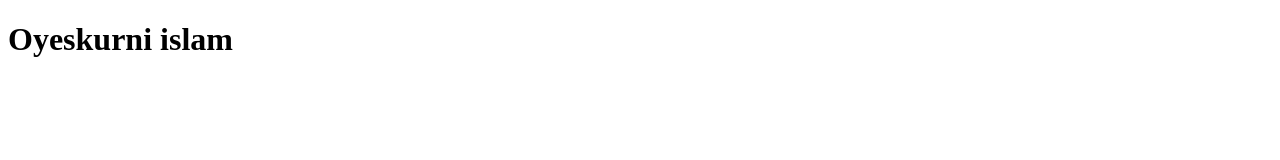
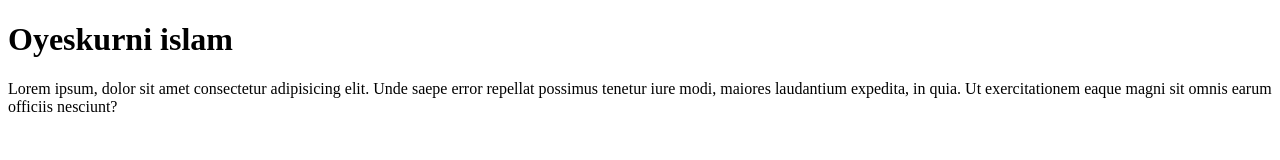
Before and after one commit to Oyeskurni/portfolio-task, a plain HTML site: page index.html in a window 1280 px wide. Drawn offline with Linux system fonts and the light colour scheme.

Commit message:
add p tag

```diff
--- a/index.html
+++ b/index.html
@@ -7,5 +7,6 @@
 </head>
 <body>
     <h1>Oyeskurni islam</h1>
+    <p>Lorem ipsum, dolor sit amet consectetur adipisicing elit. Unde saepe error repellat possimus tenetur iure modi, maiores laudantium expedita, in quia. Ut exercitationem eaque magni sit omnis earum officiis nesciunt?</p>
 </body>
 </html>
```
